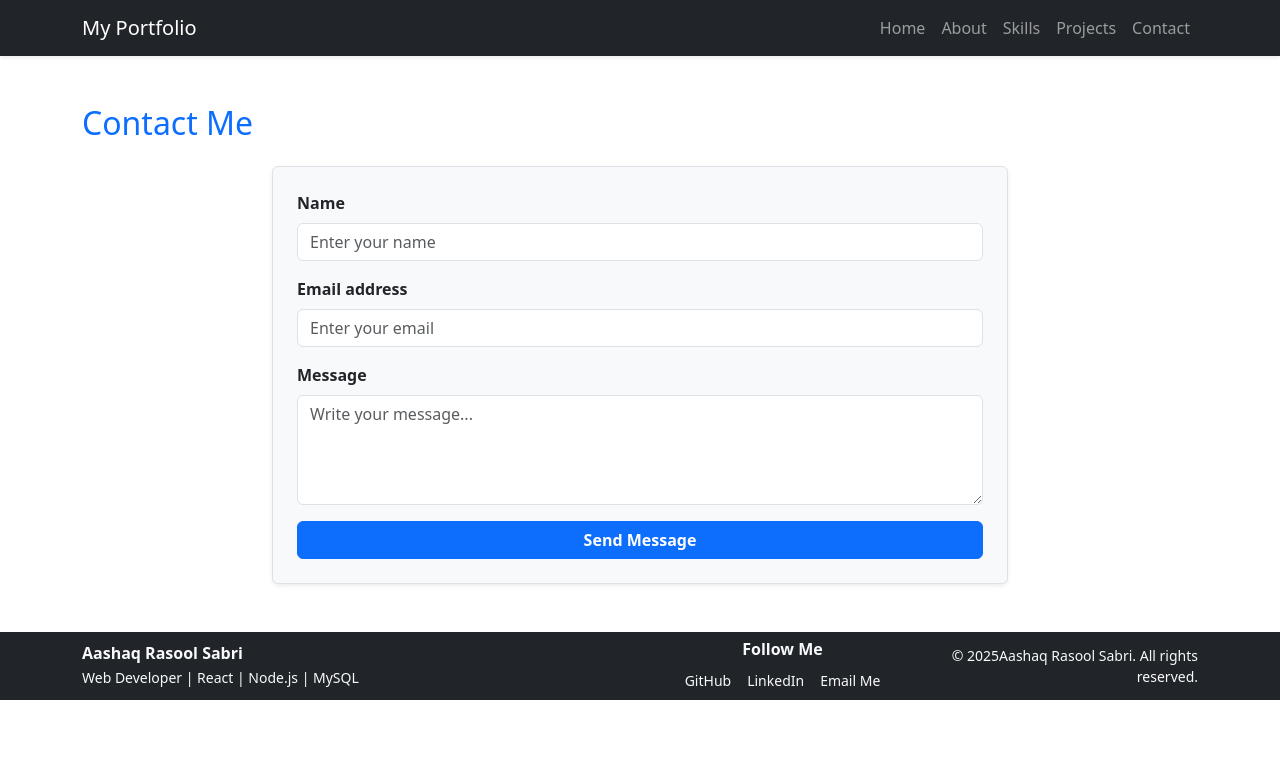
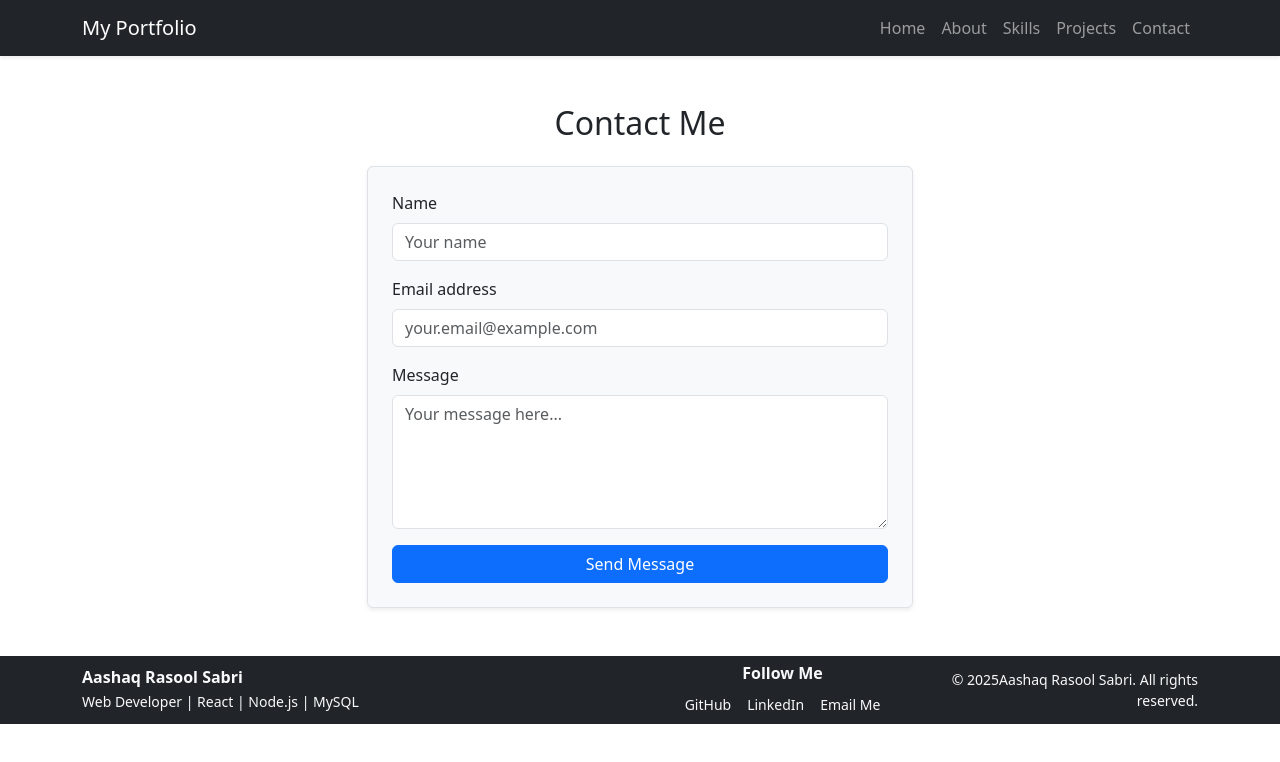
Before and after one commit to aliahmd007/Portfolio, a React (Create React App) app: page /contact in a window 1280 px wide. Shown: the top 762 px of the page. Built offline with nearby package versions, Linux system fonts and the light colour scheme.

Commit message:
Upload project files

```diff
--- a/src/components/Contact.js
+++ b/src/components/Contact.js
@@ -1,5 +1,101 @@
+// import React, { useState } from 'react';
+// import { Container, Row, Col, Form, Button } from 'react-bootstrap';
+// import 'bootstrap/dist/css/bootstrap.min.css';
+
+// const Contact = () => {
+//   const [formData, setFormData] = useState({
+//     name: '',
+//     email: '',
+//     message: '',
+//   });
+
+//   const handleChange = (e) =>
+//     setFormData({ ...formData, [e.target.name]: e.target.value });
+
+//   const handleSubmit = async (e) => {
+//     e.preventDefault();
+
+//     try {
+//       const response = await fetch('https://portfolio-hfwa.vercel.app/contact/send-email', {
+//         method: 'POST',
+//         headers: { 'Content-Type': 'application/json' },
+//         body: JSON.stringify(formData),
+//       });
+
+//       const data = await response.json();
+//       alert(data.message);
+
+//       // Reset form after successful submission
+//       if (response.ok) {
+//         setFormData({ name: '', email: '', message: '' });
+//       }
+//     } catch (error) {
+//       console.error('Error sending message:', error);
+//       alert('Failed to send message. Please try again later.');
+//     }
+//   };
+
+//   return (
+//     <Container className="mt-5 mb-5">
+//       <h2 className="mb-4 text-primary">Contact Me</h2>
+//       <Row className="justify-content-center">
+//         <Col md={8}>
+//           <Form className="p-4 border rounded shadow-sm bg-light" onSubmit={handleSubmit}>
+//             <Form.Group className="mb-3" controlId="formName">
+//               <Form.Label className="fw-bold">Name</Form.Label>
+//               <Form.Control
+//                 type="text"
+//                 name="name"
+//                 value={formData.name}
+//                 placeholder="Enter your name"
+//                 onChange={handleChange}
+//                 required
+//               />
+//             </Form.Group>
+
+//             <Form.Group className="mb-3" controlId="formEmail">
+//               <Form.Label className="fw-bold">Email address</Form.Label>
+//               <Form.Control
+//                 type="email"
+//                 name="email"
+//                 value={formData.email}
+//                 placeholder="Enter your email"
+//                 onChange={handleChange}
+//                 required
+//               />
+//             </Form.Group>
+
+//             <Form.Group className="mb-3" controlId="formMessage">
+//               <Form.Label className="fw-bold">Message</Form.Label>
+//               <Form.Control
+//                 as="textarea"
+//                 rows={4}
+//                 name="message"
+//                 value={formData.message}
+//                 placeholder="Write your message..."
+//                 onChange={handleChange}
+//                 required
+//               />
+//             </Form.Group>
+
+//             <Button variant="primary" type="submit" className="w-100 fw-bold">
+//               Send Message
+//             </Button>
+//           </Form>
+//         </Col>
+//       </Row>
+//     </Container>
+//   );
+// };
+
+// export default Contact;
+
+
+
+
+
 import React, { useState } from 'react';
-import { Container, Row, Col, Form, Button } from 'react-bootstrap';
+import { Container, Row, Col, Form, Button, Alert, Spinner } from 'react-bootstrap';
 import 'bootstrap/dist/css/bootstrap.min.css';
 
 const Contact = () => {
@@ -8,78 +104,111 @@ const Contact = () => {
     email: '',
     message: '',
   });
+  const [isSubmitting, setIsSubmitting] = useState(false);
+  const [status, setStatus] = useState({ show: false, type: '', message: '' });
 
-  const handleChange = (e) =>
+  const handleChange = (e) => {
     setFormData({ ...formData, [e.target.name]: e.target.value });
+  };
 
   const handleSubmit = async (e) => {
     e.preventDefault();
+    setIsSubmitting(true);
+    setStatus({ show: false, type: '', message: '' });
 
     try {
-      const response = await fetch('https://portfolio-hfwa.vercel.app/contact/send-email', {
+      const response = await fetch('https://portfolio-backend-hfwa.vercel.app/api/send-email', {
         method: 'POST',
-        headers: { 'Content-Type': 'application/json' },
+        headers: {
+          'Content-Type': 'application/json',
+          'Accept': 'application/json'
+        },
         body: JSON.stringify(formData),
       });
 
       const data = await response.json();
-      alert(data.message);
 
-      // Reset form after successful submission
-      if (response.ok) {
-        setFormData({ name: '', email: '', message: '' });
+      if (!response.ok) {
+        throw new Error(data.message || 'Failed to send message');
       }
+
+      setStatus({ show: true, type: 'success', message: data.message });
+      setFormData({ name: '', email: '', message: '' });
     } catch (error) {
-      console.error('Error sending message:', error);
-      alert('Failed to send message. Please try again later.');
+      console.error('Error:', error);
+      setStatus({
+        show: true,
+        type: 'danger',
+        message: error.message || 'Failed to send message. Please try again later.'
+      });
+    } finally {
+      setIsSubmitting(false);
     }
   };
 
   return (
-    <Container className="mt-5 mb-5">
-      <h2 className="mb-4 text-primary">Contact Me</h2>
+    <Container className="my-5" id="contact">
+      <h2 className="text-center mb-4">Contact Me</h2>
       <Row className="justify-content-center">
-        <Col md={8}>
-          <Form className="p-4 border rounded shadow-sm bg-light" onSubmit={handleSubmit}>
-            <Form.Group className="mb-3" controlId="formName">
-              <Form.Label className="fw-bold">Name</Form.Label>
+        <Col md={8} lg={6}>
+          {status.show && (
+            <Alert variant={status.type} onClose={() => setStatus({...status, show: false})} dismissible>
+              {status.message}
+            </Alert>
+          )}
+
+          <Form onSubmit={handleSubmit} className="p-4 border rounded shadow-sm bg-light">
+            <Form.Group className="mb-3">
+              <Form.Label>Name</Form.Label>
               <Form.Control
                 type="text"
                 name="name"
                 value={formData.name}
-                placeholder="Enter your name"
+                placeholder="Your name"
                 onChange={handleChange}
                 required
               />
             </Form.Group>
 
-            <Form.Group className="mb-3" controlId="formEmail">
-              <Form.Label className="fw-bold">Email address</Form.Label>
+            <Form.Group className="mb-3">
+              <Form.Label>Email address</Form.Label>
               <Form.Control
                 type="email"
                 name="email"
                 value={formData.email}
-                placeholder="Enter your email"
+                placeholder="your.email@example.com"
                 onChange={handleChange}
                 required
               />
             </Form.Group>
 
-            <Form.Group className="mb-3" controlId="formMessage">
-              <Form.Label className="fw-bold">Message</Form.Label>
+            <Form.Group className="mb-3">
+              <Form.Label>Message</Form.Label>
               <Form.Control
                 as="textarea"
-                rows={4}
+                rows={5}
                 name="message"
                 value={formData.message}
-                placeholder="Write your message..."
+                placeholder="Your message here..."
                 onChange={handleChange}
                 required
               />
             </Form.Group>
 
-            <Button variant="primary" type="submit" className="w-100 fw-bold">
-              Send Message
+            <Button
+              variant="primary"
+              type="submit"
+              disabled={isSubmitting}
+              className="w-100"
+            >
+              {isSubmitting ? (
+                <>
+                  <Spinner as="span" animation="border" size="sm" role="status" aria-hidden="true" />
+                  <span className="ms-2">Sending...</span>
+                </>
+              ) : (
+                'Send Message'
+              )}
             </Button>
           </Form>
         </Col>
```
